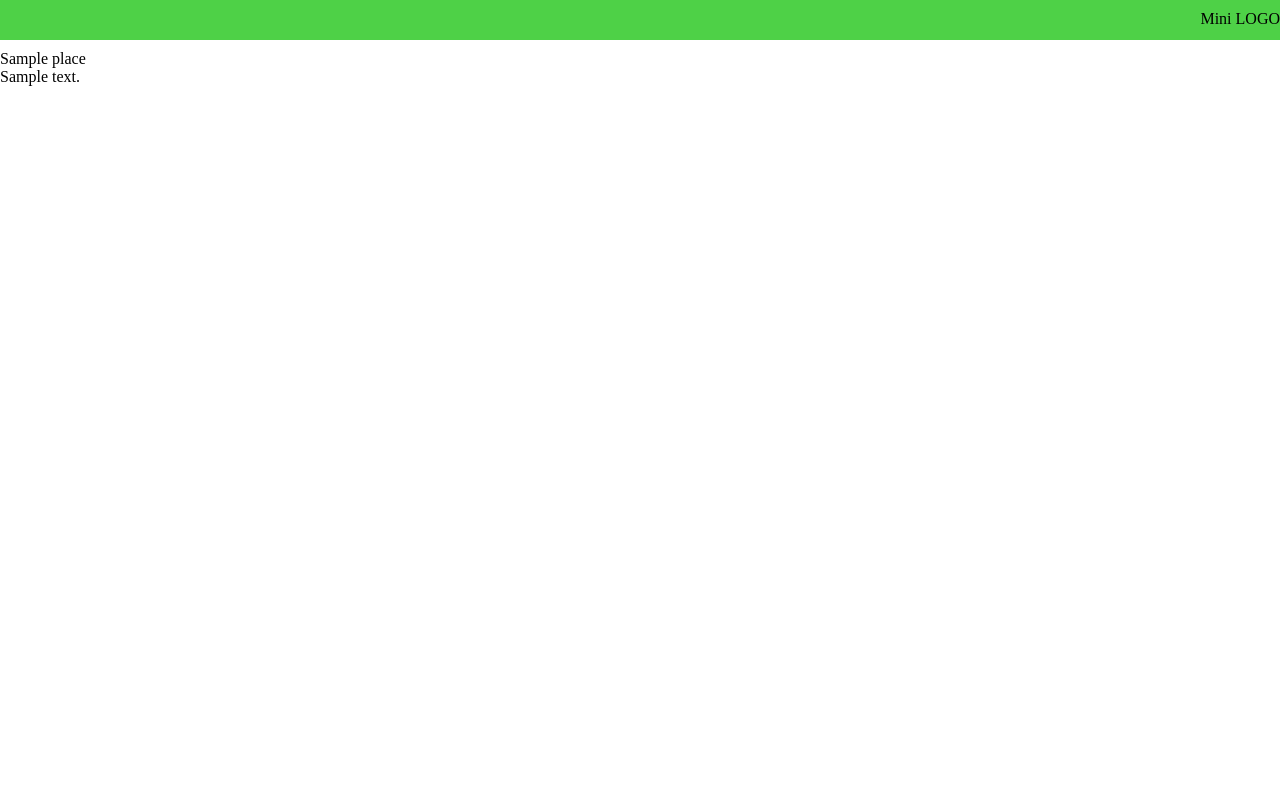
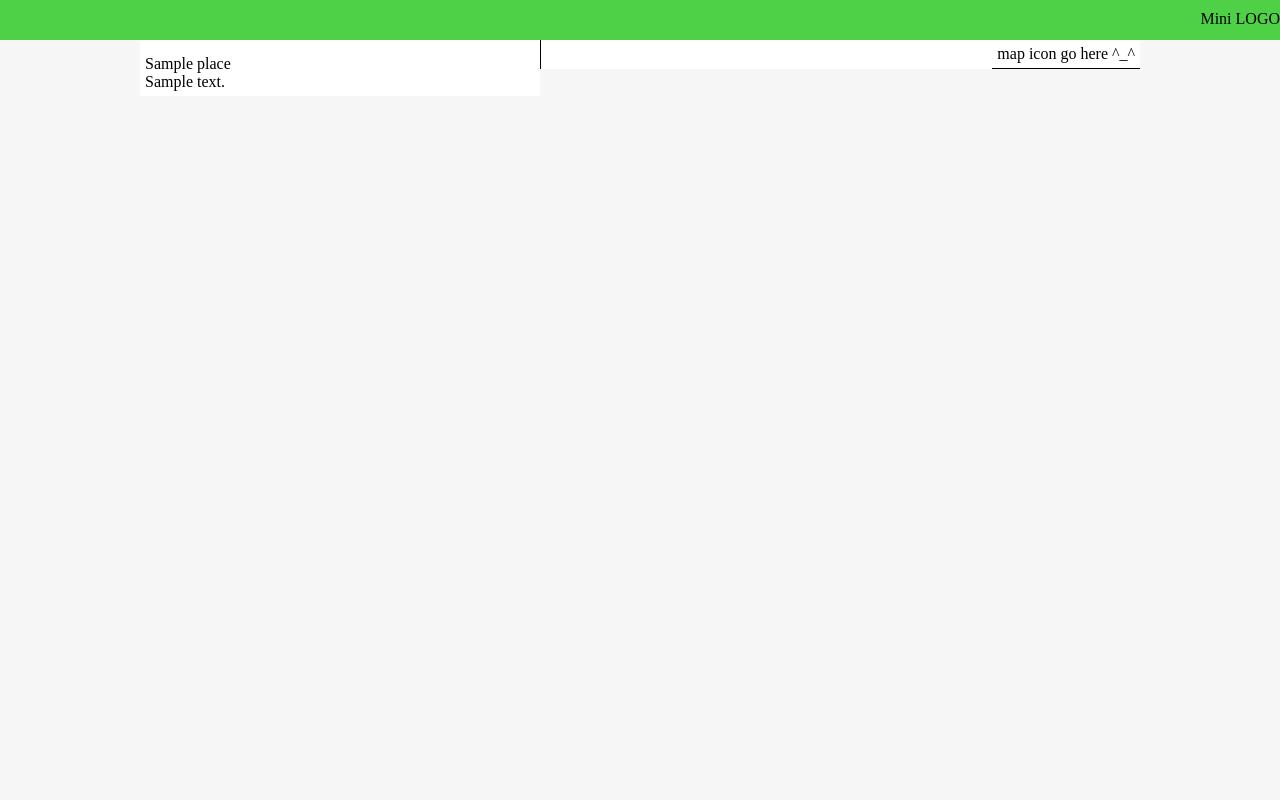
Before and after one commit to jjchen/geo, a Django app: page /results/1/ in a window 1280 px wide. Run offline with Django 3.2, Linux system fonts and the light colour scheme; tables that the repository leaves empty hold one stand-in row (values such as "Sample post"); some libraries are stand-ins or nearby versions.

Commit message:
Working on results page; things are organized

```diff
--- a/geotour/static_files/results.css
+++ b/geotour/static_files/results.css
@@ -1,7 +1,17 @@
+html {
+    min-height: 100%;
+    position: relative;
+}
+
+body {
+    margin: 0px;
+    background-color: #f6f6f6;
+}
 
 #topBanner {
     padding-top: 10px;
     padding-right: -10px;
+    position: relative;
     margin: 0px;
     height: 30px;
     width: 100%;
@@ -10,34 +20,61 @@
 }
 
 #main {
-    padding-top: 10px;
+    margin: auto;
+    height: auto;
+    width: 1000px;
+    position: relative;
 }
 
 /* Left side: */
-#leftColumn {
-
+nav {
+    float: left;
+    position: relative;
+    width: 400px;
+    height: 100%;
+    background-color: #ffffff;
 }
 
 #searchFilters {
-
+    padding: 5px;
 }
 
 #searchResults {
+    padding: 5px;
 
 }
 
 .singleSearchResult {
-
+    position: relative;
+    background-color: #ffffff;
+    width: 80%;
+    height: auto;
 }
 
 /* Right side: */
-#rightColumn {
-
+article {
+    width: 599px;
+    height: 100%;
+    float: right;
+    position: relative;
+    background-color: #ffffff;
+    border-style: solid;
+    border-width: 1px;
+    border-right: none;
+    border-bottom: none;
+    border-top: none;
 }
 
 /* map icon goes here  */
 #miniNavBar {
-
+    padding: 5px;
+    float: right;
+    width: auto;
+    border-style: solid;
+    border-width: 1px;
+    border-right: none;
+    border-left: none;
+    border-top: none;
 }
 
 #verticalTimeline {
--- a/geotour/templates/results.html
+++ b/geotour/templates/results.html
@@ -5,6 +5,7 @@
         <link rel="stylesheet" type="text/css" href="../static_files/results.css">
         <title>Plan a Day</title>
         <script src="http://code.jquery.com/jquery-1.9.1.js"></script>
+        <script src="../static_files/results.js"></script>
         <script type="text/javascript">
             function filter() {
                 var data = {'tourId':'{{tourId}}'};
@@ -20,21 +21,39 @@
     <body>
         <div id="topBanner">Mini LOGO</div>
         <div id="main">
+            <nav>
+                <!--Search filters go here-->
+                <div id="searchFilters">
                     <form method="POST">{% csrf_token %}
-                <div id="areasForm">
                         {% for area in areas %}
-                    {{area}} <input type="checkbox" onclick="filter()" name="areas" value="{{area}}" id="areas"><br />
+                        {{area}}
+                        <input type="checkbox" onclick="filter()" name="areas" value="{{area}}" id="areas">
                         {% endfor %}
+                    </form>
                 </div>
-            </form>
-        <div id="fill_in">
+
+                <div id="searchResults">
                     {% for place in places %}
-            <div>
+                    <div class="singleSearchResults">
                         <p>{{place.name}}</p>
                         <p>{{place.address}}</p>
                     </div>
                     {% endfor %}
                 </div>
+            </nav>
+
+            <article>
+                <div id="miniNavBar">
+                    map icon go here ^_^
+                </div>
+                <!--
+                    <div id="verticalTimeline">
+                    </div>
+                  -->
+                <div id="tourResult">
+                </div>
+                </article>
+
         </div>
     </body>
 </html>
```
Lines whose indentation alone changed are shown as unchanged.
